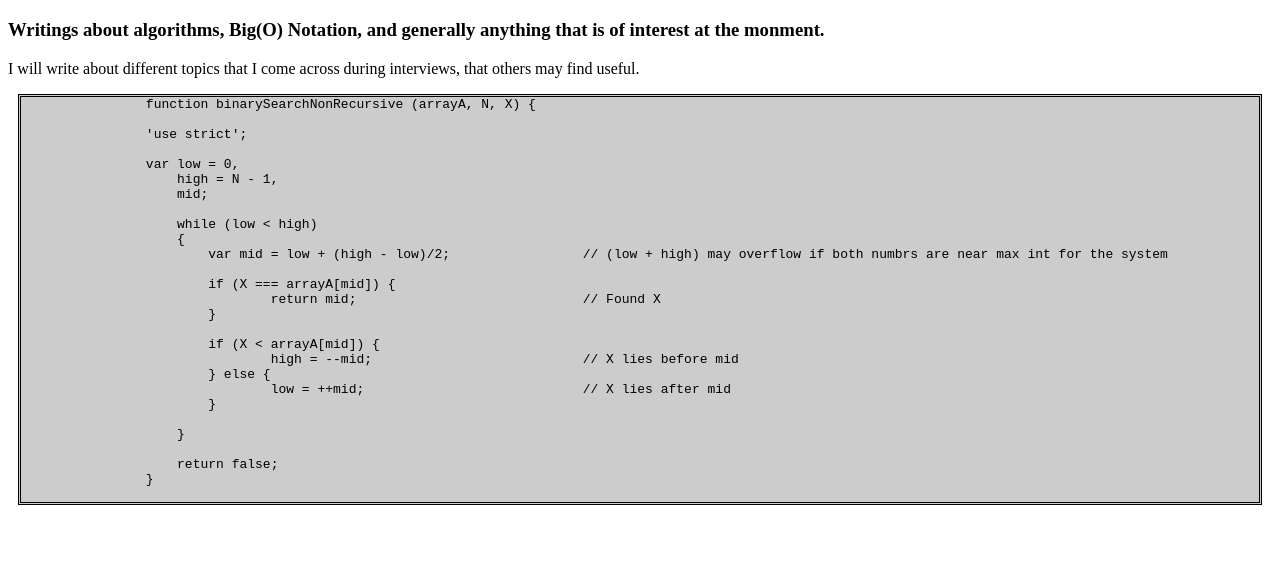
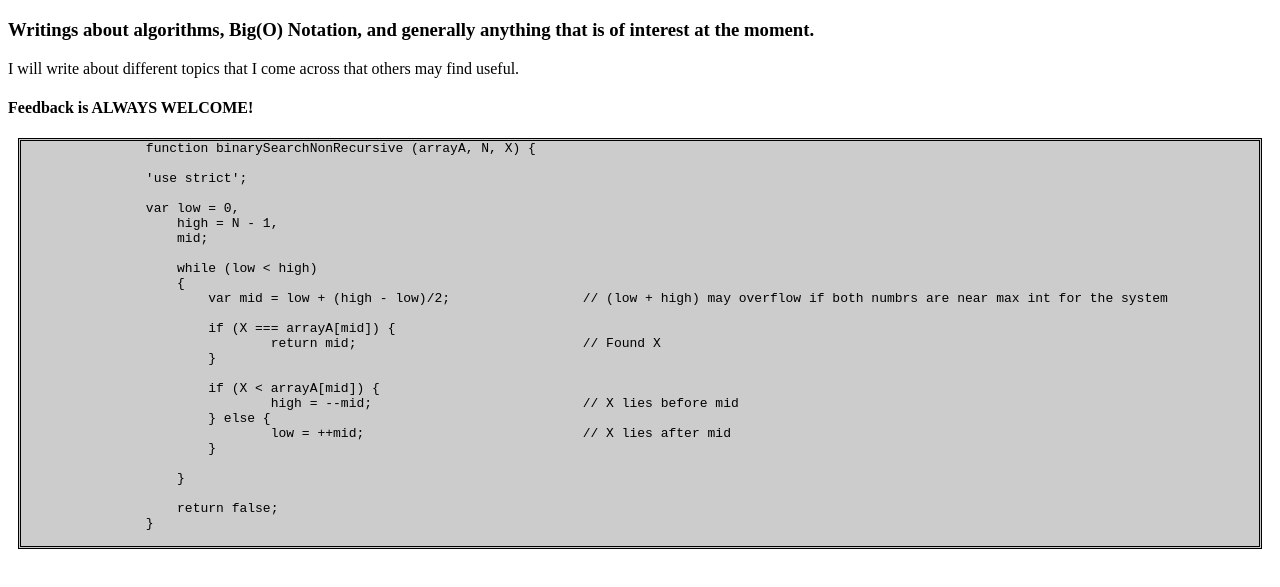
Before and after one commit to 100stacks/site-demo.github.io, a plain HTML site: page alogrithms-big-o-notation-sorting-linked-lists-binary-search-trees.html in a window 1280 px wide. Shown: the part 61-648 px from the top of the page. Drawn offline with Linux system fonts and the light colour scheme.

Commit message:
adding more posts

```diff
--- a/alogrithms-big-o-notation-sorting-linked-lists-binary-search-trees.html
+++ b/alogrithms-big-o-notation-sorting-linked-lists-binary-search-trees.html
@@ -14,9 +14,10 @@
 </head>
 <body>
 	<h1>Notes + Blog</h1>
-	<h3>Writings about algorithms, Big(O) Notation, and generally anything that is of interest at the monment.</h3>
-	<p>I will write about different topics that I come across during interviews, that others may find useful.</p>
+	<h3>Writings about algorithms, Big(O) Notation, and generally anything that is of interest at the moment.</h3>
+	<p>I will write about different topics that I come across that others may find useful.</p>
 
+	<h4>Feedback is ALWAYS WELCOME!</h4>
 	<pre>
 		function binarySearchNonRecursive (arrayA, N, X) {
 
```
